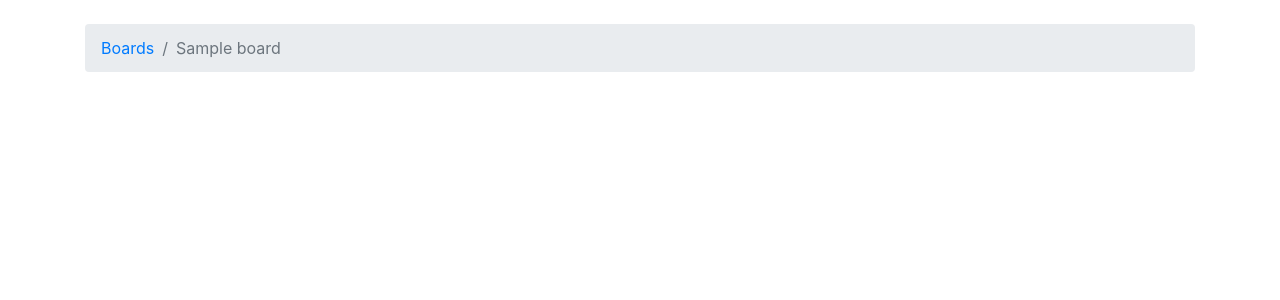
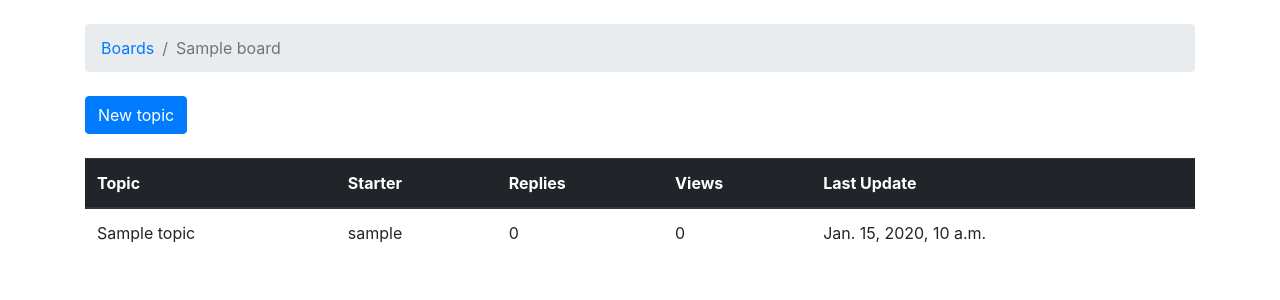
Before and after one commit to JC-ITData/django_practice01, a Django app: page /boards/1/ in a window 1280 px wide. Shown: the part 56-356 px from the top of the page. Run offline with Django 3.2, Linux system fonts and the light colour scheme; tables that the repository leaves empty hold one stand-in row (values such as "Sample post"); some libraries are stand-ins or nearby versions.

Commit message:
Added New Topic button and Topics table to topics.html

```diff
--- a/jan_06_2018/templates/topics.html
+++ b/jan_06_2018/templates/topics.html
@@ -10,5 +10,30 @@
 {% endblock %}
 
 {% block content %}
-    <!-- To be completed soon. -->
+  <div class="mb-4">
+    <a href="{% url 'new_topic' board.pk %}" class="btn btn-primary">New topic</a>
+  </div>
+
+  <table class="table">
+    <thead class="thead-dark">
+      <tr>
+        <th>Topic</th>
+        <th>Starter</th>
+        <th>Replies</th>
+        <th>Views</th>
+        <th>Last Update</th>
+      </tr>
+    </thead>
+    <tbody>
+      {% for topic in board.topics.all %}
+        <tr>
+          <td>{{ topic.subject }}</td>
+          <td>{{ topic.starter.username }}</td>
+          <td>0</td>
+          <td>0</td>
+          <td>{{ topic.last_updated }}</td>
+        </tr>
+      {% endfor %}
+    </tbody>
+  </table>
 {% endblock %}
```
Also changed, not shown: jan_06_2018/boards/tests.py (+8 -0 lines).
